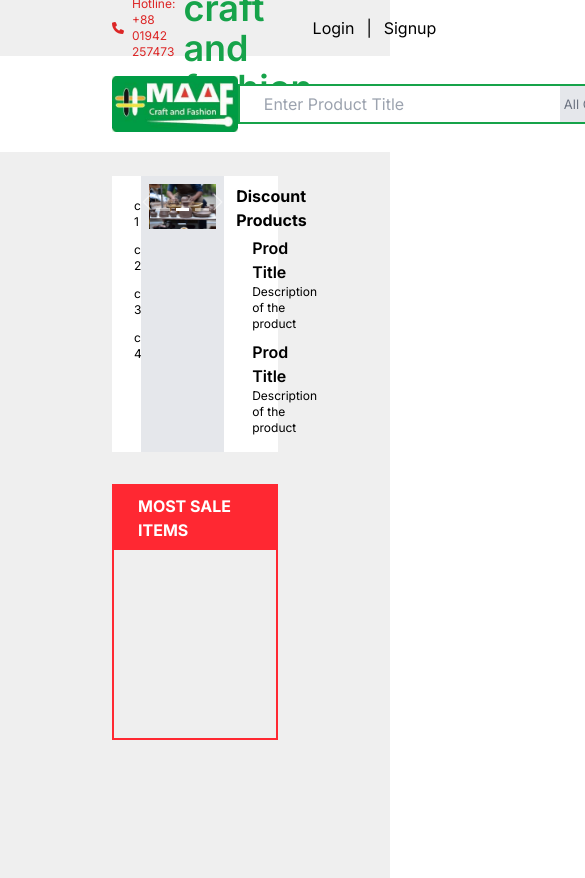
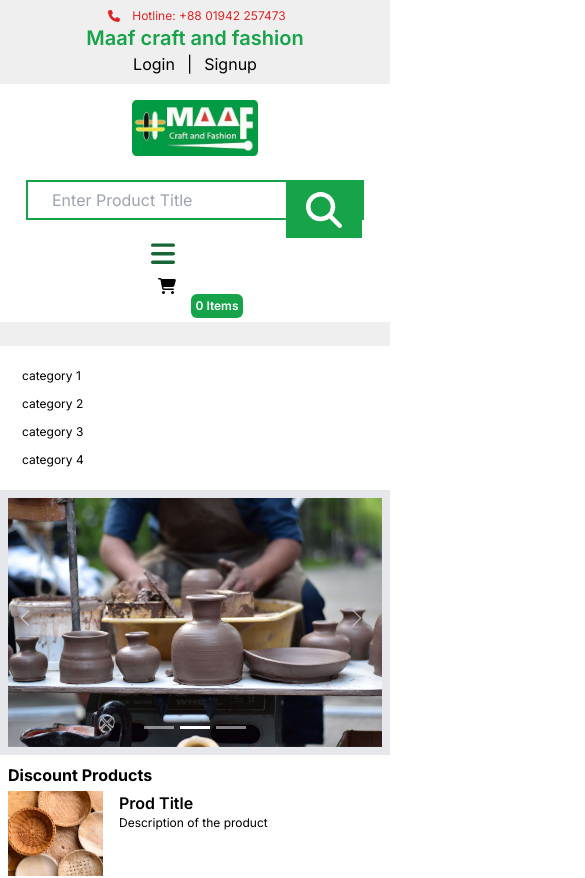
Before and after one commit to Tanvir-A-Khan/MaafCraft, a Next.js app: page / in a window 390 px wide. Shown: the top 878 px of the page, 585 px wide, since content can reach past the window. Built offline with nearby package versions, Linux system fonts and the light colour scheme; what tw-elements would draw is missing.

Commit message:
making responsive

```diff
--- a/app/blog/page.js
+++ /dev/null
@@ -1,16 +0,0 @@
-import Link from 'next/link'
-import React from 'react'
-
-const page = () => {
-
-
-
-  return (
-    <div>
-        <p>This is blog component</p>
-
-    </div>
-  )
-}
-
-export default page
--- a/app/components/HeaderTop.js
+++ b/app/components/HeaderTop.js
@@ -5,37 +5,43 @@ import { faPhone, faSearch } from "@fortawesome/free-solid-svg-icons";
 import { faShoppingCart } from "@fortawesome/free-solid-svg-icons";
 const HeaderTop = () => {
     return (
-        <div className="">
-            <div className="flex justify-between h-14 px-28 bg-[#EFEFEF] ">
-                <div className="flex items-center h-14 text-xs gap-2 text-red-600">
+        <div className="w-[100%]">
+            <div className="md:flex justify-between h-auto  md:px-28 bg-[#EFEFEF] py-2">
+                <div className="flex items-center h-auto justify-center text-xs gap-2 text-red-600">
                     <FontAwesomeIcon icon={faPhone} className="w-5" />
                     <h2>Hotline: +88 01942 257473</h2>
                 </div>
 
-                <h1 className="flex text-green-600 text-4xl font-semibold h-14 items-center ">
+                <h1 className="flex text-green-600 md:p-2 justify-center text-xl md:text-3xl font-semibold h-auto items-center ">
                     Maaf craft and fashion
                 </h1>
-                <span className="h-14 flex justify-between items-center gap-3 ">
+                <span className="h-auto flex justify-center items-center gap-3 ">
                     <Link href={"/login"}>Login</Link>
                     <span>|</span>
                     <Link href={"/signup"}>Signup</Link>
                 </span>
             </div>
-            <div className="flex h-16 m-4 mx-28 items-center justify-between">
-                <img src="/logo.jpg" alt="logo" className="h-14" />
-                <div className="flex align-middle h-10 border-2 border-green-600">
+            <div className="flex-col flex md:flex-row md:mx-28 h-auto m-4 gap-3 items-center justify-center w-auto">
+
+                <div className="flex justify-center gap-5 mb-3 min-w-32">
+
+                    <img src="/logo.jpg" alt="logo" className="h-14 " />
+
+                </div>
+
+                <div className="flex justify-between align-middle  h-10 border-2 border-green-600 ">
                     <input
                         type="text"
                         placeholder="Enter Product Title"
-                        className=" ps-6 active:border-none w-80"
+                        className="ps-6 active:border-none  md:w-[20rem]"
                     />
 
                     <select
                         name="language"
                         id="language"
-                        className="bg-gray-200 text-gray-500 w-48 text-[13px]"
+                        className="bg-gray-200 text-gray-500 w-2/5 text-[13px] hidden md:block"
                     >
-                        <option >All Categories</option>
+                        <option>All Categories</option>
                         <option>Jute</option>
                         <option>Cloth</option>
                         <option>Craft</option>
@@ -44,13 +50,14 @@ const HeaderTop = () => {
                     <div>
                         <FontAwesomeIcon
                             icon={faSearch}
-                            className=" h-[100%] w-14 p-2 border-2 border-green-600  text-white bg-green-600 hover:cursor-pointer"
+                            className=" h-[100%] w-14 p-2 border-2 border-green-600  text-white bg-green-600 hover:cursor-pointer "
                         />
                     </div>
                 </div>
-                <div className="flex align-bottom h-12 me-48">
+
+                <div className="justify-center align-bottom h-12     hidden md:flex">
                     <div>
-                        <h1 className="font-semibold hover:cursor-pointer">
+                        <h1 className="font-semibold hover:cursor-pointer hidden md:block">
                             CART
                         </h1>
                         <FontAwesomeIcon
--- a/app/components/LandingMain.js
+++ b/app/components/LandingMain.js
@@ -3,8 +3,8 @@ import Carousel from "./Carousel";
 
 const LandingMain = () => {
     return (
-        <div className="flex justify-between h-[80%]  bg-white border-1 border-black">
-            <div className="w-[15%]">
+        <div className="md:flex md:justify-between h-[80%]  bg-white border-1 border-black">
+            <div className="md:w-[15%]">
                 <ul className="p-4  hover:cursor-pointer text-xs">
                     <li className="p-1 border-2 border-transparent hover:border-gray-100">
                         category 1
@@ -21,22 +21,21 @@ const LandingMain = () => {
                     </li>
                 </ul>
             </div>
-            <div className=" bg-gray-200 w-[50%]">
+            <div className=" bg-gray-200 md:w-[50%]">
                 <Carousel />
             </div>
 
-            <div className="w-[30%] p-2 ">
+            <div className="md:w-[30%] p-2 ">
                 <h1 className="font-bold mb-1">Discount Products</h1>
 
                 {/* Each Product */}
                 <div className="flex gap-4 mb-2 mr-2 hover:cursor-pointer hover:bg-gray-100">
-                    <div className=" ">
                     <img
                         src="/prod1.jpg"
                         alt="product"
                         className="h-[85px] w-[95px]  object-cover "
                     />
-                    </div>
+
                     <div className="">
                         <h1 className="font-semibold ">Prod Title</h1>
                         <p className="text-xs">Description of the product</p>
@@ -44,13 +43,12 @@ const LandingMain = () => {
                 </div>
 
                 <div className="flex gap-4 mb-2 hover:cursor-pointer  hover:bg-gray-100">
-                    <div>
                     <img
                         src="/prod1.jpg"
                         alt="product"
-                            className="h-[85px] w-[95px]  object-cover"
+
+                        className="h-[85px] w-[95px]  object-cover "
                     />
-                    </div>
                     <div>
                         <h1 className="font-semibold">Prod Title</h1>
                         <p className="text-xs">Description of the product</p>
--- a/app/components/Navbar.js
+++ b/app/components/Navbar.js
@@ -1,14 +1,38 @@
 import React from "react";
 import HeaderTop from "./HeaderTop";
 import { FontAwesomeIcon } from "@fortawesome/react-fontawesome";
-import { faHome } from "@fortawesome/free-solid-svg-icons";
+import { faHome, faBars,faShoppingCart } from "@fortawesome/free-solid-svg-icons";
 
 const Navbar = () => {
     return (
+        <div className="flex justify-center gap-8">
+            <div>
               <div className="">
-      <HeaderTop/>
-      <div className="bg-[#444444] text-c mx-28 md:flex hidden">
-        <ul className="flex justify-start divide-x-2 divide-solid divide-[#555555] *:px-[11px] *:py-[11px] *:text-[12px] *:uppercase *:font-bold *:tracking-wide *:text-white">
+
+                <FontAwesomeIcon
+                    icon={faBars}
+                    className="text-green-800 text-3xl p-1 ease-in w-6 md:hidden m-auto hover:cursor-pointer hover:bg-green-800 border-1 border-green-800 hover:text-white h-auto"
+                    />
+                    </div>
+                 <div className="justify-center       h-12  md:hidden flex">
+                        <div>
+                            <h1 className="font-semibold hover:cursor-pointer hidden md:block">
+                                CART
+                            </h1>
+                            <FontAwesomeIcon
+                                icon={faShoppingCart}
+                                className="text-back w-10 hover:cursor-pointer"
+                            />
+                        </div>
+                        <p className="bg-green-600 h-6 rounded-md items-center ms-1 mt-5 p-1 text-white font-semibold text-xs hover:cursor-pointer">
+                            {" "}
+                            0 Items
+                        </p>
+                    </div>
+            </div>
+
+            <div className="bg-[#444444] text-c mx-28 hidden md:block">
+                <ul className="md:flex flex-wrap justify-start divide-x-2 divide-solid divide-[#555555] *:px-[11px] *:py-[11px] *:text-[12px] *:uppercase *:font-bold *:tracking-wide *:text-white">
                     {/* Add FontAwesome icon to the first list item */}
                     <li className="hover:bg-[#555555] duration-300 hover:cursor-pointer text-white bg-green-600 ">
                         <FontAwesomeIcon
--- a/app/layout.js
+++ b/app/layout.js
@@ -2,6 +2,7 @@ import Navbar from "./components/Navbar.js";
 import { Inter } from "next/font/google";
 import "./globals.css";
 import Image from "next/image";
+import HeaderTop from "./components/HeaderTop.js";
 
 
 const inter = Inter({ subsets: ["latin"] });
@@ -16,7 +17,8 @@ export default function RootLayout({ children }) {
     <html lang="en">
 
       <body className={inter.className}>
-      <Navbar/>
+      <HeaderTop/>
+        <Navbar/>
         {children}
         </body>
     </html>
--- a/app/page.js
+++ b/app/page.js
@@ -8,7 +8,7 @@ import LandingMain from "./components/LandingMain.js";
 export default function Home() {
     return (
         <main className="bg-[#EFEFEF] h-screen">
-            <div className="mx-28 py-6">
+            <div className="md:mx-28 py-6">
                 <div>
                     <LandingMain/>
                 </div>
```
Lines whose indentation alone changed are shown as unchanged.
